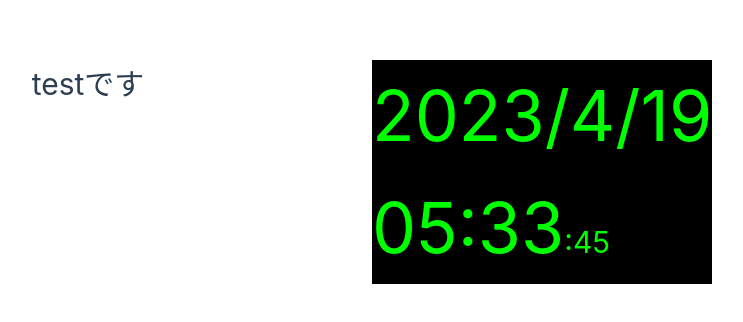
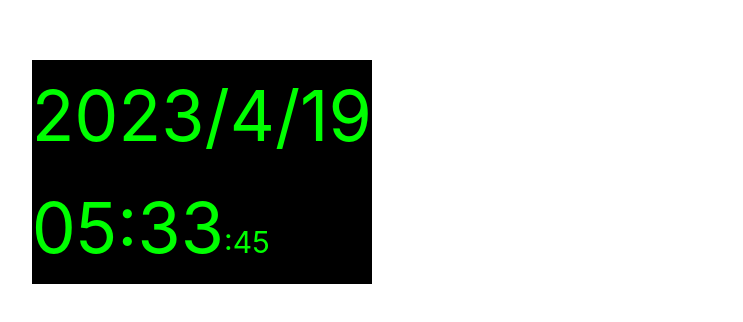
Before and after one commit to saitogen/VUE-CLOCK-TEST, a Vue app: page / in a window 1280 px wide. Shown: the part 228-550 px from the top of the page, without its empty margins (268-1011 px from the left). Built offline with nearby package versions, Linux system fonts and the light colour scheme.

Commit message:
大体完成

```diff
--- a/src/components/ClockScreen.vue
+++ b/src/components/ClockScreen.vue
@@ -1,5 +1,4 @@
 <template>
-    <h1>testです</h1>
     <div class="container">
         <div class="clock">
             <div class="date">
```
